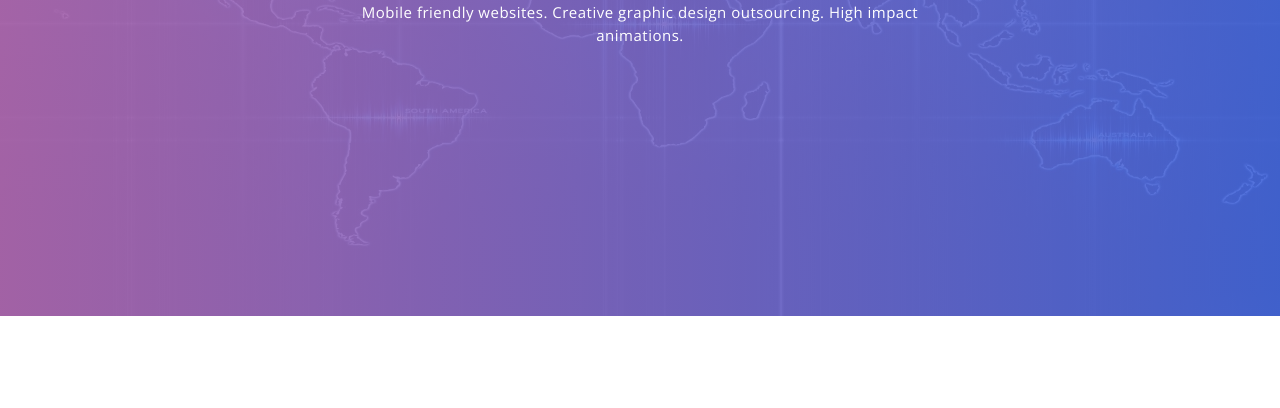
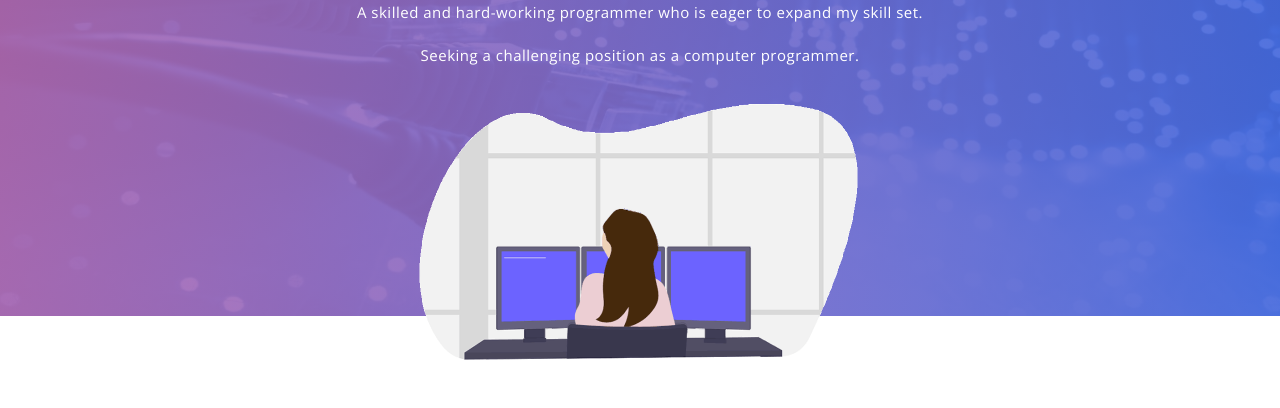
Before and after one commit to corpzbrideee02/corpzbrideee02.github.io, a plain HTML site: page index.html in a window 1280 px wide. Shown: the part 284-692 px from the top of the page. Drawn offline with nearby package versions, Linux system fonts and the light colour scheme.

Commit message:
Add image at the homepage and edit objective. also, centered the image in contact section

```diff
--- a/index.html
+++ b/index.html
@@ -90,11 +90,12 @@
 
 					<!-- Start Single slide -->
 					<div class="mu-featured-slider-single">
-						<img src="assets/images/wall2.jpg">
+						<img src="assets/images/wall3.jpg" alt="Home page">
 						<div class="mu-featured-slider-content">
 							<h1>WELCOME TO MY PROFILE</h1>
-							<p>Mobile friendly websites. Creative graphic design outsourcing. High impact animations.</p>
-
+							<p>A skilled and hard-working programmer who is eager to expand my skill set.</p>
+							<p> Seeking a challenging position as a computer programmer.</p>
+							<img src="assets/images/programming.gif" alt="Programmer">
 						</div>
 					</div>
 					<!-- End Single slide -->
--- a/style.css
+++ b/style.css
@@ -369,6 +369,7 @@ button:focus {
 	text-align: center;
 }
 
+
 .mu-featured-slider-content h1 {
 	color: #fff;
 	font-size: 50px;
@@ -384,6 +385,11 @@ button:focus {
 .mu-featured-slider-content .mu-primary-btn{
 	margin-top: 20px;
 }
+
+.mu-featured-slider-content img {
+	width:500px;
+	height:300px;
+	}
 
 .slick-dotted.slick-slider{
 	margin-bottom: 0;
@@ -815,10 +821,17 @@ button:focus {
 }
 
 .mu-team-profile {
-	display: inline;
+	/*display: inline;
 	float: left;
 	position: relative;
-	width: 100%;
+	width: 100%;*/
+
+
+  display: block;
+  margin-left: auto;
+  margin-right: auto;
+  width: 50%;
+
 }
 
 .mu-team-info {
```
Also changed, not shown: assets/images/programming.gif (added).
